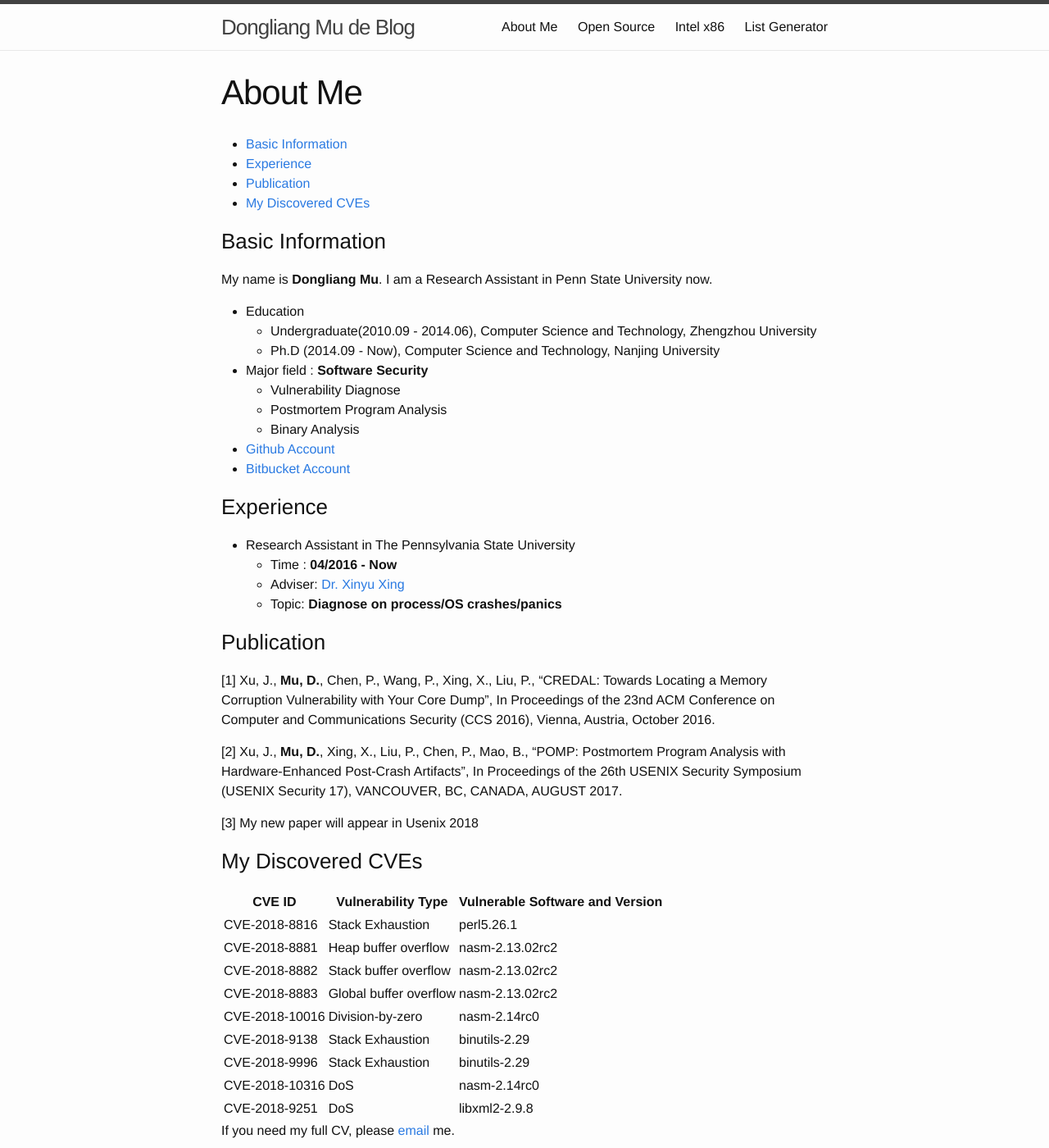
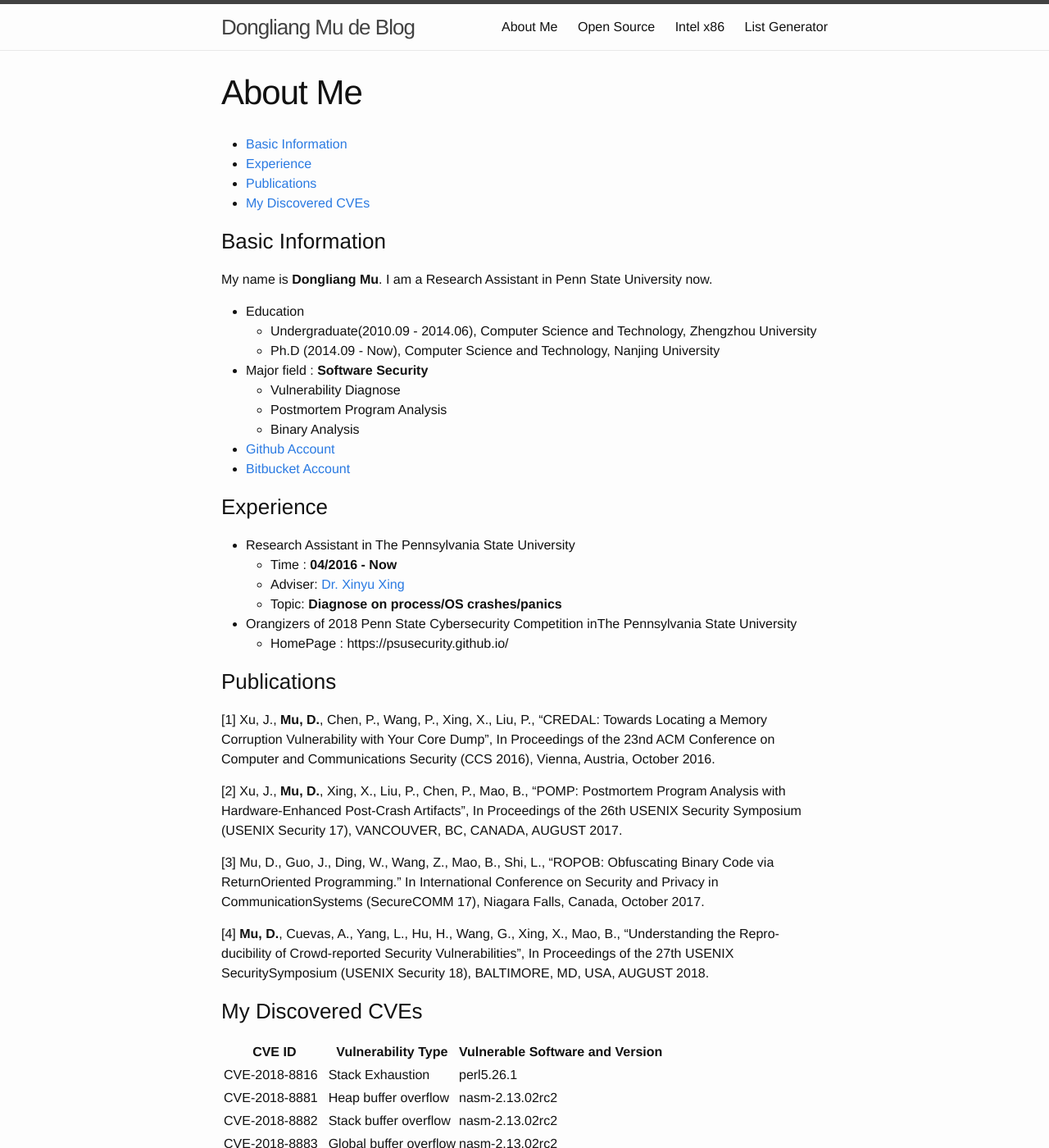
Before and after one commit to mudongliang/mudongliang.github.io, a Jekyll site: the page built from about/about.md, in a window 1280 px wide and 1400 px high. Shown: the whole window at 82% size. Built offline with Jekyll 4.4.1, drawn with Linux system fonts in a browser that asks for light colours.

Commit message:
add more detailed information about me

```diff
--- a/about/about.md
+++ b/about/about.md
@@ -28,13 +28,18 @@ My name is **Dongliang Mu**. I am a Research Assistant in Penn State University
 	- Adviser: [Dr. Xinyu Xing](http://xinyuxing.org/)
 	- Topic: **Diagnose on process/OS crashes/panics**
 
-### Publication
+- Orangizers of 2018 Penn State Cybersecurity Competition inThe Pennsylvania State University
+	- HomePage : https://psusecurity.github.io/
+
+### Publications
 
 [1] Xu, J., **Mu, D.**, Chen, P., Wang, P., Xing, X., Liu, P., "CREDAL: Towards Locating a Memory Corruption Vulnerability with Your Core Dump", In Proceedings of the 23nd ACM Conference on Computer and Communications Security (CCS 2016), Vienna, Austria, October 2016.
 
 [2] Xu, J., **Mu, D.**, Xing, X., Liu, P., Chen, P., Mao, B., "POMP: Postmortem Program Analysis with Hardware-Enhanced Post-Crash Artifacts", In Proceedings of the 26th USENIX Security Symposium (USENIX Security 17), VANCOUVER, BC, CANADA, AUGUST 2017.
 
-[3] My new paper will appear in Usenix 2018
+[3] Mu, D., Guo, J., Ding, W., Wang, Z., Mao, B., Shi, L., “ROPOB: Obfuscating Binary Code via ReturnOriented Programming.” In International Conference on Security and Privacy in CommunicationSystems (SecureCOMM 17), Niagara Falls, Canada, October 2017.
+
+[4] **Mu, D.**, Cuevas, A., Yang, L., Hu, H., Wang, G., Xing, X., Mao, B., “Understanding the Repro-ducibility of Crowd-reported Security Vulnerabilities”, In Proceedings of the 27th USENIX SecuritySymposium (USENIX Security 18), BALTIMORE, MD, USA, AUGUST 2018.
 
 ### My Discovered CVEs
 
@@ -50,5 +55,4 @@ CVE-2018-9996 | Stack Exhaustion | binutils-2.29
 CVE-2018-10316 | DoS | nasm-2.14rc0
 CVE-2018-9251 | DoS | libxml2-2.9.8
 
-
 If you need my full CV, please [email](mailto:mudongliangabcd@gmail.com) me.
```
